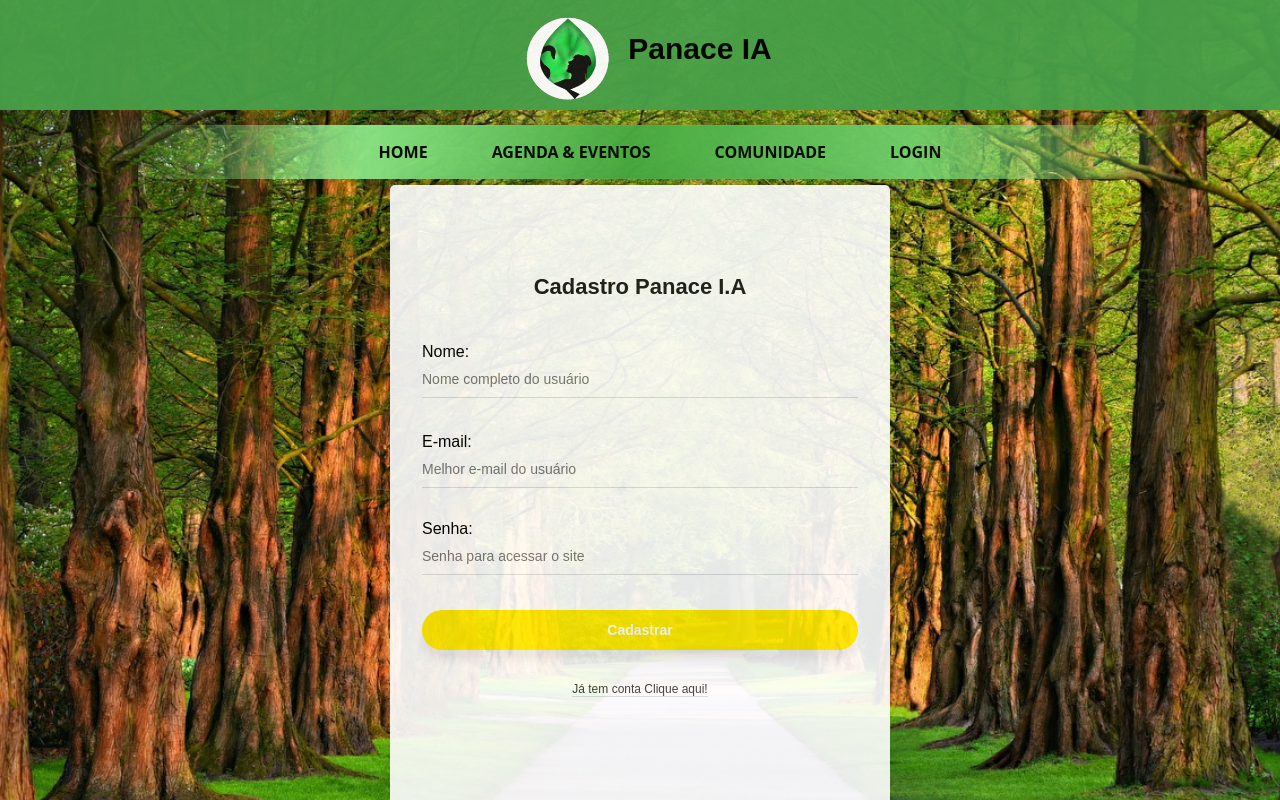
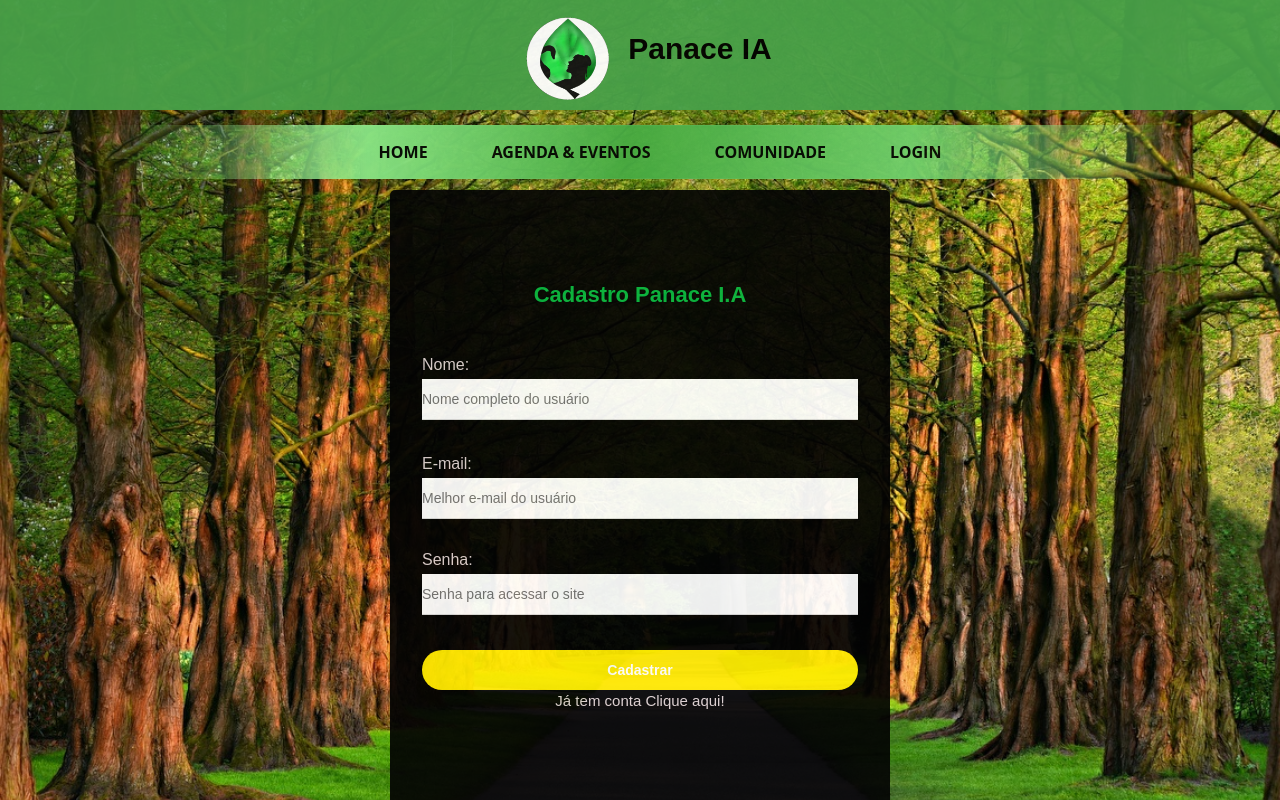
Before and after one commit to Marcos26-tech/PanaceiaReact, a React (Create React App) app: page /Registro in a window 1280 px wide. Shown: the top 800 px of the page. Built offline with nearby package versions, Linux system fonts and the light colour scheme.

Commit message:
ajuste login

```diff
--- a/src/App.css
+++ b/src/App.css
@@ -8,5 +8,4 @@ body {
   background-size: cover;
   position:relative;
   opacity: 95%;
-
 }
--- a/src/components/login/Login.jsx
+++ b/src/components/login/Login.jsx
@@ -1,5 +1,5 @@
 import React, { useState } from "react";
-import { Form, FormWrapper, FormHeader, Title, FormBody, FormFieldset, FormInput, FormButton, FormLink } from './StyledForm';
+import { Form, FormWrapper, FormHeader, FormBody, FormFieldset, FormInput, FormButton, FormLink } from './StyledForm';
 
 
 const FormLogin =() => {
@@ -56,7 +56,7 @@ const FormLogin =() => {
             <FormBody>
 
                 <FormHeader>
-                <Title>Login Panace I.A</Title>
+                <h2>Login Panace I.A</h2>
                 </FormHeader>
 
                 {status.type === 'success' ? <p style={{ color: "#033d11" }}>{status.mensagem}</p> : ""}
--- a/src/components/login/StyledForm.js
+++ b/src/components/login/StyledForm.js
@@ -1,11 +1,4 @@
 import styled from "styled-components";
-
-export const Title = styled.h1`
-  font-size: 22px;
-  font-weight: bold;
-  text-align: center;
-  color: rgb(26, 25, 25);
-`;
 
 export const Container = styled.div`
   display: block;
@@ -15,24 +8,32 @@ export const Container = styled.div`
 export const Form = styled.form`
   width: 100%;
   height: 21rem;
+  label{
+    color: rgb(223, 211, 211);
+  }
 `;
 
 export const FormWrapper = styled.div`
-  background-color: white;
-  opacity: 95%;
+  background-color: rgba(5, 5, 5, 0.993);
+  opacity: 98%;
   overflow: hidden;
-  padding: 0 0 32px;
-  margin: 75px auto 0;
+  padding: 0 0 30px;
+  margin: 5rem auto 1rem ;
   width: 500px;
-  height: 700px;
+  height: 670px;
   font-family: Quicksand, arial, sans-serif;
-  box-shadow: 0 0 20px rgba(0, 0, 0, 0.05), 0 0px 40px rgba(0, 0, 0, 0.08);
   border-radius: 5px;
 `;
 export const FormHeader = styled.header`
   margin: 50px 0 10px;
   padding-top: 24px;
   padding-bottom: 19px;
+  h2 {
+    color: rgba(8, 184, 66, 0.993);
+    font-size: 22px;
+    font-weight: bold;
+    text-align: center;
+  }
 `;
 export const FormBody = styled.div`
   padding-right: 32px;
@@ -43,7 +44,6 @@ export const FormFieldset = styled.fieldset`
   padding: 0;
   margin: 0;
   border: 0;
-
   & + & {
     margin-top: 35px;
   }
@@ -57,7 +57,7 @@ export const FormFieldset = styled.fieldset`
   }
 `;
 export const FormInput = styled.input`
-  padding: 10px 0;
+  padding: 12px 0;
   width: 100%;
   font-family: inherit;
   font-size: 14px;
@@ -66,7 +66,7 @@ export const FormInput = styled.input`
   border-bottom: 1px solid #ddd;
   border-left: 0;
   transition: border-bottom-color 0.25s ease-in;
-
+  margin-top:5px;
   &:focus {
     border-bottom-color: rgb(255, 234, 0);
     outline: 0;
@@ -76,10 +76,9 @@ export const FormInput = styled.input`
     &::-webkit-input-placeholder {
       position: relative;
       color: rgb(255, 234, 0);
-      top: -12px;
-      font-size: 12px;
+      top: -10px;
+      font-size: 13px;
       left: 4px;
-      opacity: 1;
     }
   }
 `;
@@ -106,12 +105,11 @@ export const FormButton = styled.button`
 `;
 
 export const FormLink = styled.a`
-  margin: 0 81px 0;
+  text-decoration: none;
+  margin: 0 55px 0;
   display: inline-block;
-  font-size: 12px;
-  text-decoration: none;
-  color: rgb(52, 52, 52);
-  border-bottom: 1px solid rgb(221, 221, 221);
+  font-size: 15px;
+  color: rgb(223, 211, 211);
   cursor: pointer;
   transition: color 0.25s ease-in;
 
--- a/src/components/login/cadastro/Registro.jsx
+++ b/src/components/login/cadastro/Registro.jsx
@@ -1,5 +1,5 @@
 import React, { useState } from "react";
-import {Form, FormWrapper, FormHeader, Title, FormBody, FormFieldset, FormInput, FormButton, FormLink } from '../StyledForm';
+import {Form, FormWrapper, FormHeader, FormBody, FormFieldset, FormInput, FormButton, FormLink } from '../StyledForm';
 
 const Registro = () => {
 
@@ -58,7 +58,7 @@ const Registro = () => {
             <FormBody>
 
                 <FormHeader>
-                    <Title>Cadastro Panace I.A</Title>
+                    <h2>Cadastro Panace I.A</h2>
                 </FormHeader>
 
                 {status.type === 'success' ? <p style={{ color: "#033d11" }}>{status.mensagem}</p> : ""}
--- a/src/components/login/resete/ForgetPassword.jsx
+++ b/src/components/login/resete/ForgetPassword.jsx
@@ -1,5 +1,5 @@
 import React, { useState } from "react";
-import { Form, FormWrapper, FormHeader, Title, FormBody, FormFieldset, FormInput, FormButton, FormLink } from '../StyledForm';
+import { Form, FormWrapper, FormHeader, FormBody, FormFieldset, FormInput, FormButton, FormLink } from '../StyledForm';
 
 
 const ForgetPassword =() => {
@@ -52,7 +52,7 @@ const ForgetPassword =() => {
             <FormBody>
 
                 <FormHeader>
-                    <Title>Recuperação de Senha</Title>
+                    <h2>Recuperação de Senha</h2>
                 </FormHeader>
 
                 {status.type === 'success' ? <p style={{ color: "#033d11" }}>{status.mensagem}</p> : ""}
```
